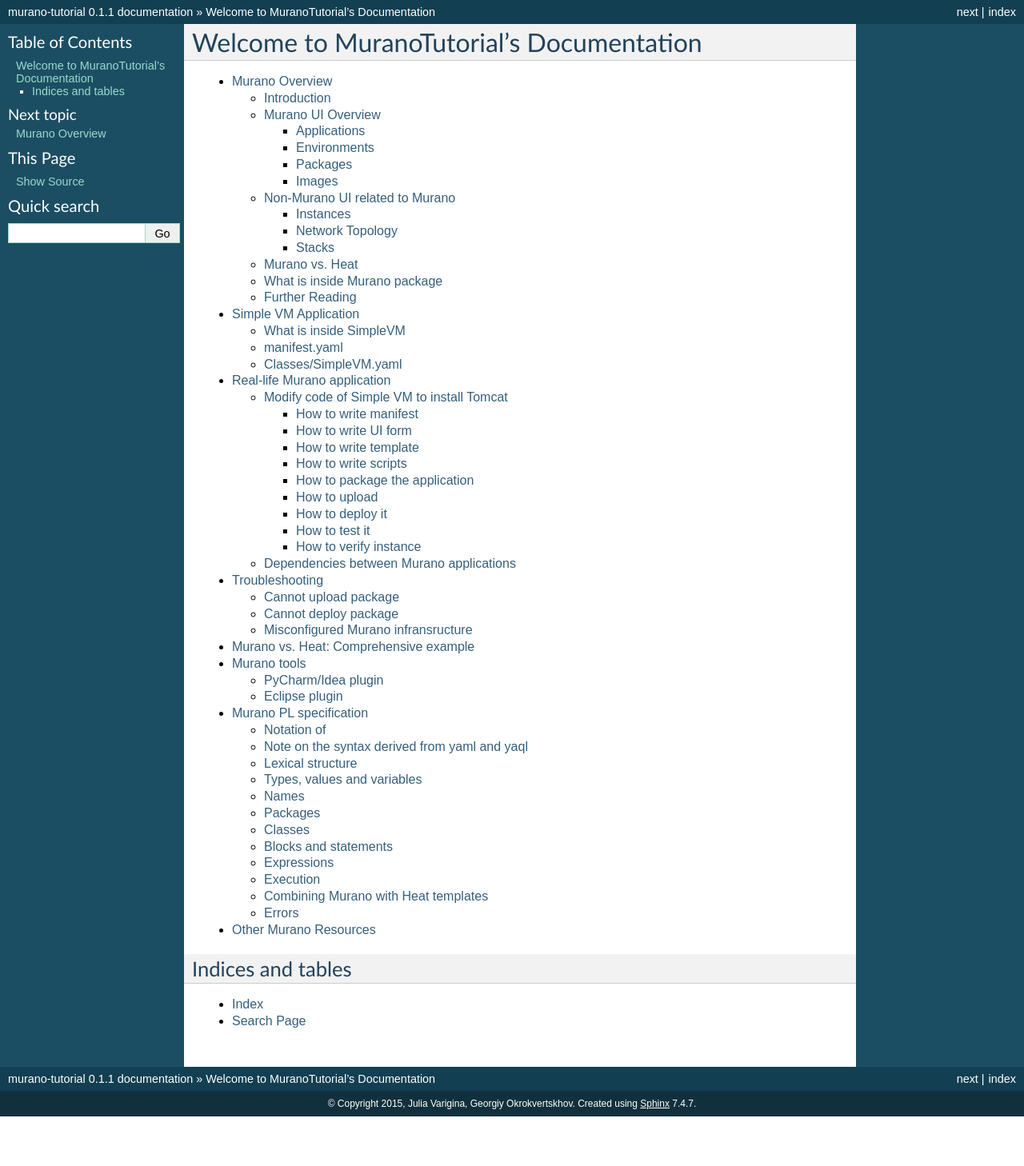
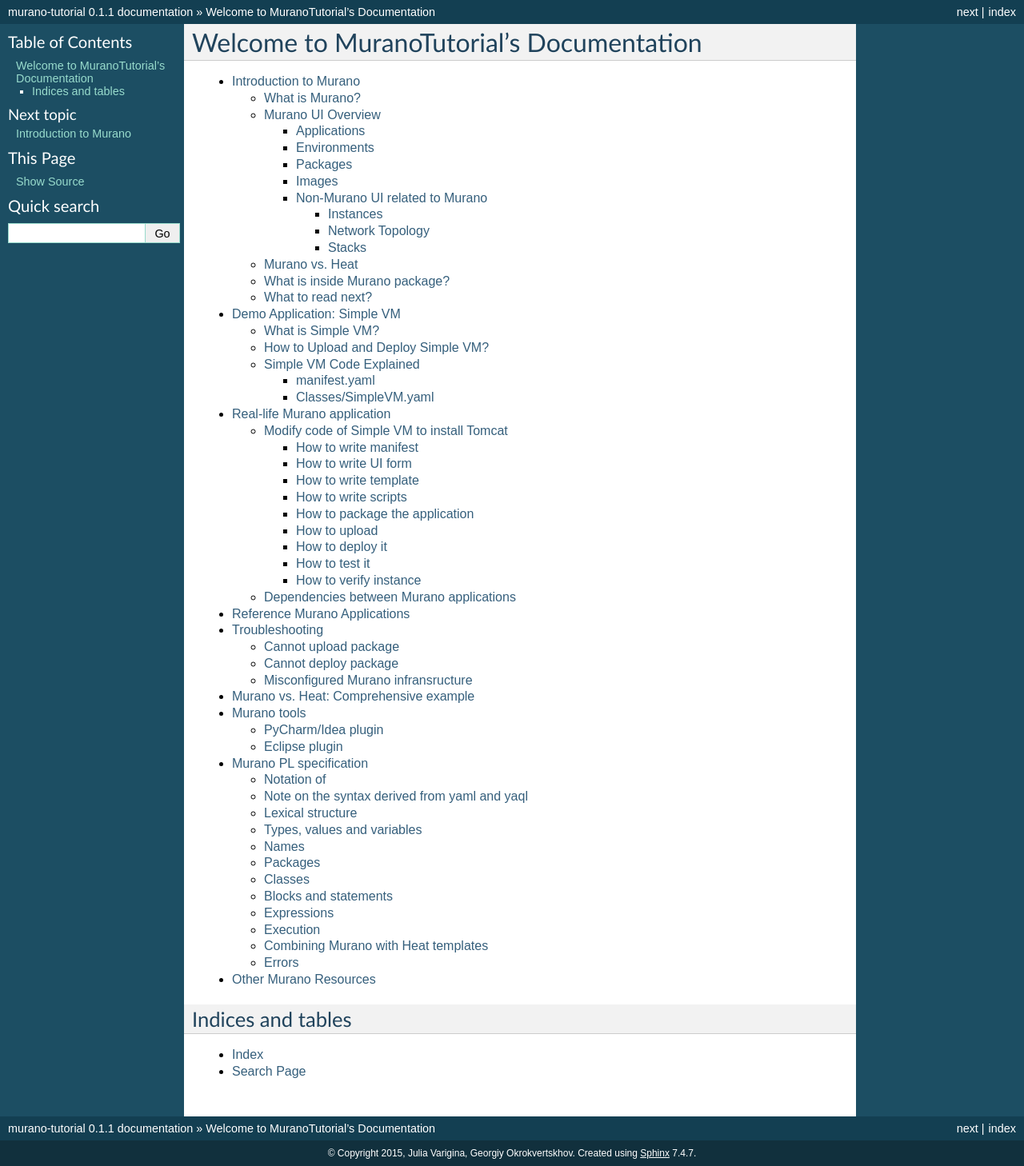
Before and after one commit to juvar/murano-tutorial, a Sphinx documentation site: the page built from source/index.rst, in a window 1280 px wide. Shown: the whole page at 80% size. Built offline with Sphinx 7.4.7, drawn with Linux system fonts in a browser that asks for light colours; before the commit the page ends 1396 px from its top, so only the background shows below that.

Commit message:
TOC refined

```diff
--- a/source/index.rst
+++ b/source/index.rst
@@ -5,11 +5,12 @@
 #########################################
 
 .. toctree::
-   :maxdepth: 3
+   :maxdepth: 4
 
    introduction
    simple_vm_application
    real_life_murano_application
+   reference_murano_applications
    troubleshooting
    murano_vs_heat
    murano_tools
--- a/source/introduction.rst
+++ b/source/introduction.rst
@@ -1,8 +1,8 @@
-Murano Overview
-===============
+Introduction to Murano
+======================
 
-Introduction
-------------
+What is Murano?
+---------------
 .. todo:: Move css that fixes text width into css stylesheet
 
 .. raw:: html
@@ -215,10 +215,10 @@
 .. _non_murano_ui_label:
 
 Non-Murano UI related to Murano
--------------------------------
+~~~~~~~~~~~~~~~~~~~~~~~~~~~~~~~
 
 Instances
-~~~~~~~~~
+_________
 
 After your environment is deployed, you may use regular Horizon UI so that to verify what instances were created.
 
@@ -234,7 +234,7 @@
 
 
 Network Topology
-~~~~~~~~~~~~~~~~
+________________
 
 The other interesting panel is Network Topology (Project -> Network -> Network Topology).
 After both QA and UAT environments are deployed, you will see network topology which is similar to this:
@@ -244,7 +244,7 @@
 Note that QA and UAT machines share different subnets.
 
 Stacks
-~~~~~~
+______
 
 The Stacks panel will give you a complete report of all the entities created in OS when you deployedyour environment.
 
@@ -290,8 +290,8 @@
 
 .. _what_is_inside_package_label:
 
-What is inside Murano package
------------------------------
+What is inside Murano package?
+------------------------------
 
 The structure of a Murano package is::
 
@@ -361,10 +361,11 @@
 http://muranohints.blogspot.com/2015/03/murano-sending-files-to-vm.html
 
 
-Further Reading
----------------
+What to read next?
+------------------
 
 Yaml in wikipedia: http://en.wikipedia.org/wiki/YAML
 Yaml official site: http://yaml.org/
 Source code explained:  :ref:`simple_vm_application_label`
-Georgiy Okrokvertskhov's blog for advanced Murano tips and tricks: http://muranohints.blogspot.com/
+Georgiy Okrokvertskhov's blog for advanced Murano tips and tricks: http://muranohints.blogspot.com/,
+an authoritative source of wisdom.
--- /dev/null
+++ b/source/reference_murano_applications.rst
@@ -0,0 +1,2 @@
+Reference Murano Applications
+-----------------------------
--- a/source/simple_vm_application.rst
+++ b/source/simple_vm_application.rst
@@ -1,17 +1,23 @@
 .. _simple_vm_application_label:
 
-Simple VM Application
----------------------
+Demo Application: Simple VM
+---------------------------
 
-What is inside SimpleVM
-~~~~~~~~~~~~~~~~~~~~~~~
+What is Simple VM?
+~~~~~~~~~~~~~~~~~~
 
 .. todo:: create the section
 
 https://github.com/gokrokvertskhov/murano-trainings/tree/master/Day_1/io.murano.apps.test.SimpleVM
 
+How to Upload and Deploy Simple VM?
+~~~~~~~~~~~~~~~~~~~~~~~~~~~~~~~~~~~
+
+Simple VM Code Explained
+~~~~~~~~~~~~~~~~~~~~~~~~
+
 manifest.yaml
-~~~~~~~~~~~~~
+_____________
 
 **manifest.yaml**::
 
@@ -116,7 +122,7 @@
 .. _simple_vm_yaml_label:
 
 Classes/SimpleVM.yaml
-~~~~~~~~~~~~~~~~~~~~~
+_____________________
 
 **Classes/SimpleVM.yaml**::
 
```
Also changed, not shown: source/images/qa_uat_instances.png (added), source/images/stacks.png (added).
